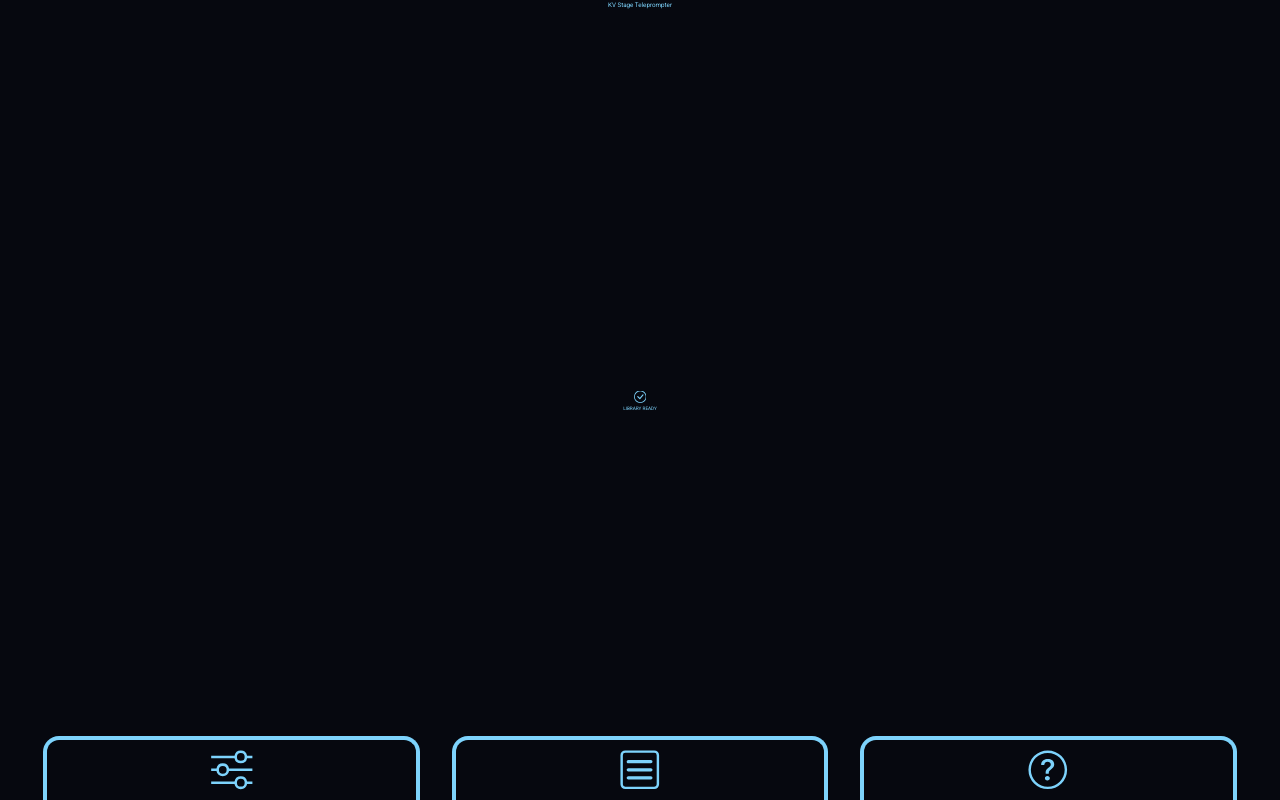
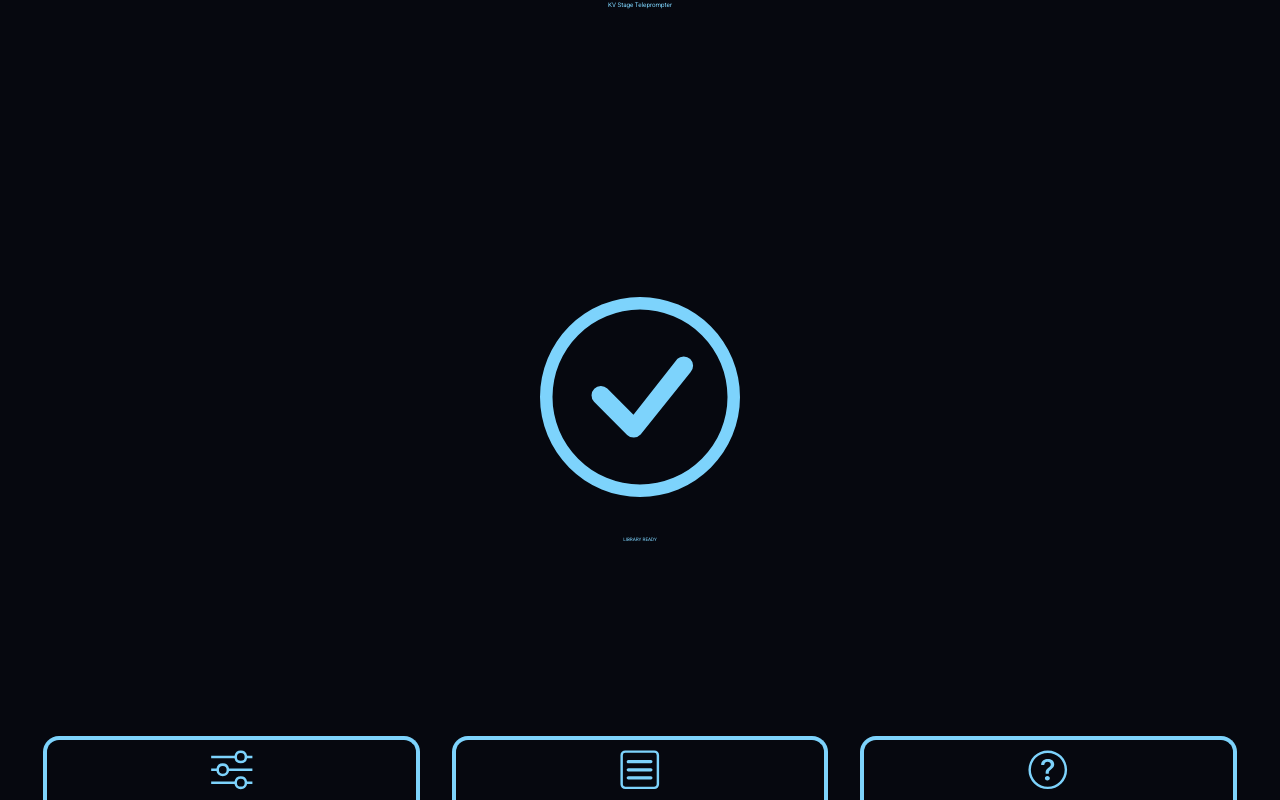
Before and after one commit to 30isnottoolate/stage-teleprompter, a React (Create React App) app: page / in a window 1280 px wide. Built offline with nearby package versions, Linux system fonts and the light colour scheme.

Commit message:
Convert component to use rem values

```diff
--- a/src/components/Image.jsx
+++ b/src/components/Image.jsx
@@ -8,10 +8,10 @@ class Image extends React.Component {
         return (
             <svg
                 className="status-image"
-                height={2 * this.props.fontSize}
+                height={2 * this.props.fontSize + "rem"}
                 fill={this.props.stateColor}
                 style={{
-                    padding: `${4 * padding}px 0`
+                    padding: `${4 * padding}rem 0`
                 }}
                 viewBox="0 0 16 16">
                 {icons[this.props.icon]}
```
